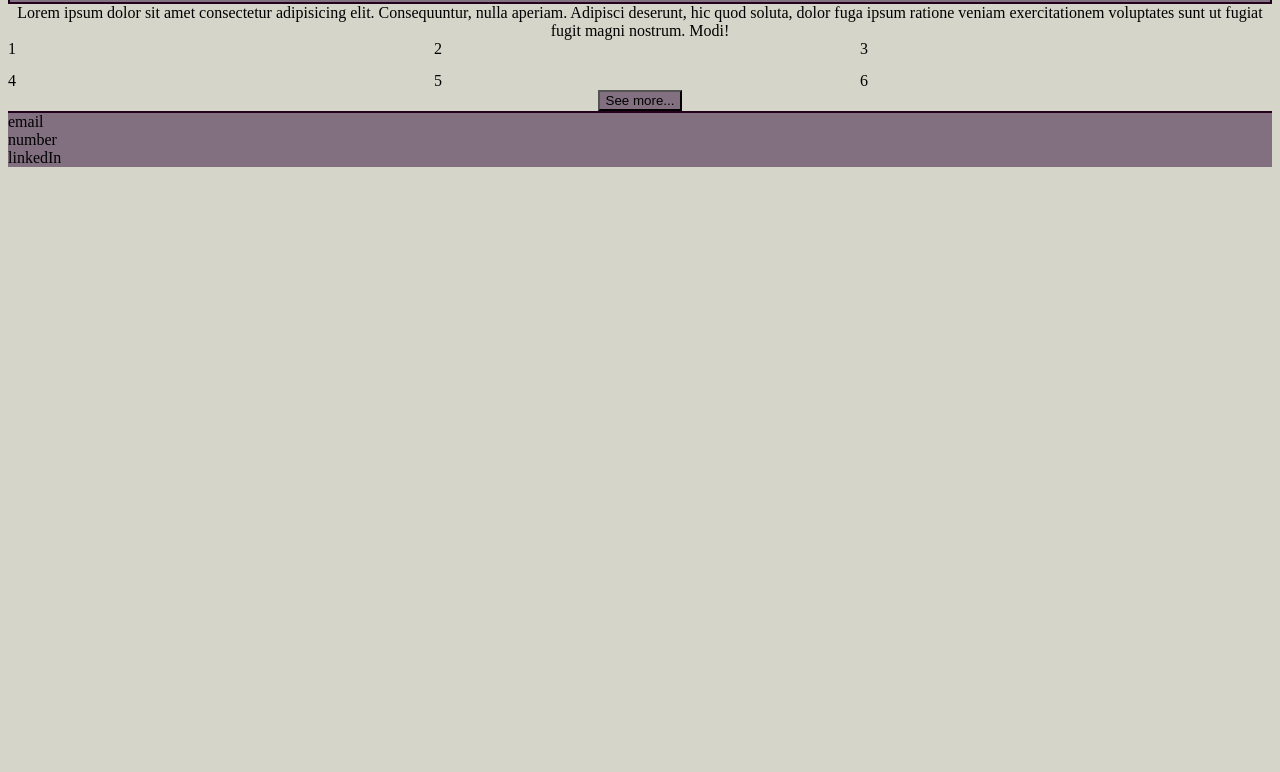
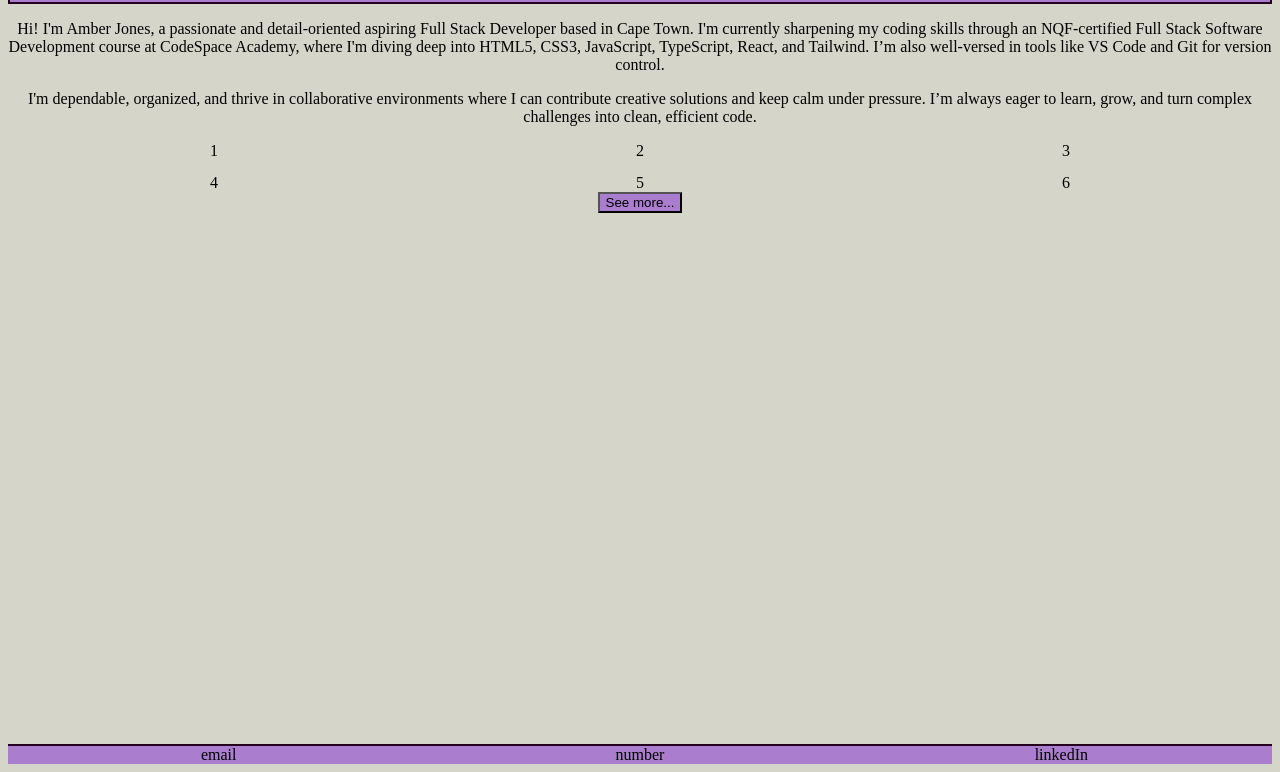
Before and after one commit to Ambs04/CS20240248_PTO2407_GroupA_AmberJones_CDV05, a plain HTML site: page index.html in a window 1280 px wide. Shown: the part 44-816 px from the top of the page. Drawn offline with Linux system fonts and the light colour scheme.

Commit message:
periodical commit and add about me text

```diff
--- a/index.html
+++ b/index.html
@@ -16,10 +16,20 @@
 
     <!--SECTION 2 - ABOUT ME-->
     <div id="about-me">
-      Lorem ipsum dolor sit amet consectetur adipisicing elit. Consequuntur,
-      nulla aperiam. Adipisci deserunt, hic quod soluta, dolor fuga ipsum
-      ratione veniam exercitationem voluptates sunt ut fugiat fugit magni
-      nostrum. Modi!
+      <p>
+        Hi! I'm Amber Jones, a passionate and detail-oriented aspiring Full
+        Stack Developer based in Cape Town. I'm currently sharpening my coding
+        skills through an NQF-certified Full Stack Software Development course
+        at CodeSpace Academy, where I'm diving deep into HTML5, CSS3,
+        JavaScript, TypeScript, React, and Tailwind. I’m also well-versed in
+        tools like VS Code and Git for version control.
+      </p>
+      <p>
+        I'm dependable, organized, and thrive in collaborative environments
+        where I can contribute creative solutions and keep calm under pressure.
+        I’m always eager to learn, grow, and turn complex challenges into clean,
+        efficient code.
+      </p>
     </div>
 
     <!--SECTION 3 - PROJECT SHOWCASE-->
--- a/styles.css
+++ b/styles.css
@@ -1,6 +1,6 @@
 :root {
   --main-color: #d6d5c9;
-  --breaker-color: #827081;
+  --breaker-color: #aa7dce;
   --outline-color: #23001e;
 }
 
@@ -8,6 +8,8 @@ body {
   background-color: var(--main-color);
   display: flex;
   flex-direction: column;
+
+  min-height: 100vh;
 }
 
 #header-sect {
@@ -34,8 +36,8 @@ body {
   grid-template-rows: repeat(2, 1fr);
   grid-column-gap: 14px;
   grid-row-gap: 14px;
-  justify-content: space-evenly;
-  align-content: space-evenly;
+  justify-items: center;
+  align-items: center;
 }
 
 #project-1 {
@@ -82,4 +84,28 @@ button {
 #contact-sect {
   background-color: var(--breaker-color);
   border-top: 2px solid var(--outline-color);
+  margin-top: auto;
 }
+
+#methods {
+  display: grid;
+  grid-template-columns: repeat(3, 1fr);
+  grid-template-rows: 1fr;
+  justify-items: center;
+  align-items: center;
+}
+
+#email {
+  grid-column: 1 / 2;
+  grid-row: 1 / 2;
+}
+
+#number {
+  grid-column: 2 / 3;
+  grid-row: 1 / 2;
+}
+
+#linkedIn {
+  grid-column: 3 / 4;
+  grid-row: 1 / 2;
+}
```
